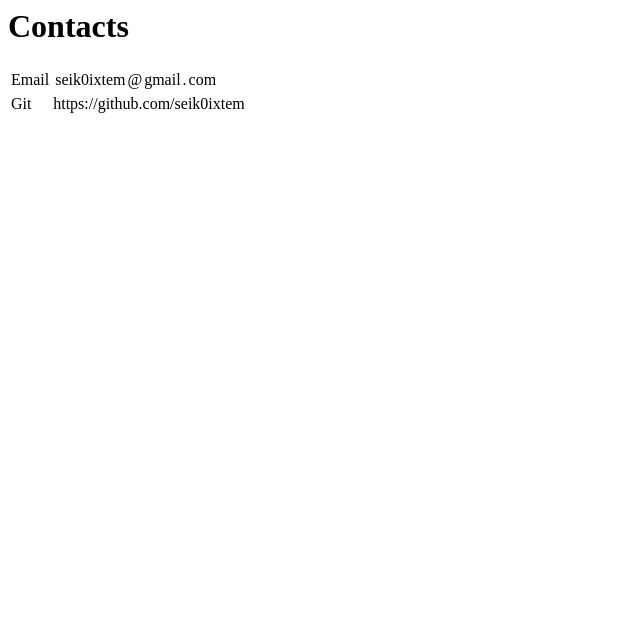
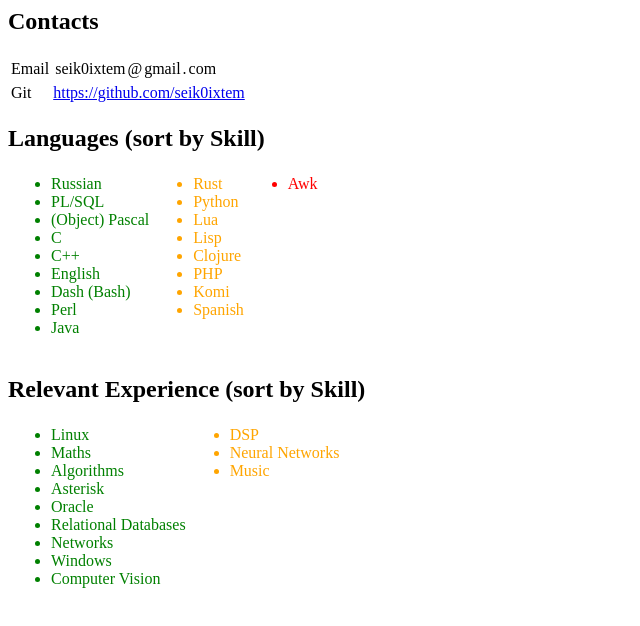
Before and after one commit to seik0ixtem/seik0-site, a plain HTML site: page index.html in a window 1280 px wide. Shown: the whole page, without its empty margins (0-640 px from the left). Drawn offline with Linux system fonts and the light colour scheme.

Commit message:
It's ok for now

```diff
--- a/index.html
+++ b/index.html
@@ -1,8 +1,9 @@
 <header>
 	<title>seik0ixtem</title>
+	<link rel="stylesheet" type="text/css" href="style/main.css">
 </header>
 <body>
-	<h1>Contacts</h1>
+	<h2>Contacts</h2>
 	<table>
 		<tr>
 			<td>Email</td>
@@ -15,7 +16,73 @@
 		</tr>
 		<tr>
 			<td>Git</td>
-			<td>https://github.com/seik0ixtem</td>
+			<td><a href="https://github.com/seik0ixtem">https://github.com/seik0ixtem</a></td>
 		</tr>
 	</table>
+	<h2>Languages (sort by Skill)</h2>
+	<table class="valign-up">
+		<tr>
+			<td>
+				<ul id="color-green">
+					<li>Russian</li>
+					<li>PL/SQL</li>
+					<li>(Object) Pascal</li>
+					<li>C</li>
+					<li>C++</li>
+					<li>English</li>
+					<li>Dash (Bash)</li>
+					<li>Perl</li>
+					<li>Java</li>
+				</ul>
+			</td>
+			<td>
+				<ul id="color-orange">
+					<li>Rust</li>
+					<li>Python</li>
+					<li>Lua</li>
+					<li>Lisp</li>
+					<li>Clojure</li>
+					<li>PHP</li>
+					<li>Komi</li>
+					<li>Spanish</li>
+				</ul>
+			</td>
+			<td>
+				<ul id="color-red">
+					<li>Awk</li>
+				</ul>
+			</td>
+		</tr>
+	</table>
+	<h2>Relevant Experience (sort by Skill)</h2>
+
+	<table class="valign-up">
+		<tr>
+			<td>
+				<ul id="color-green">
+					<li>Linux</li>
+					<li>Maths</li>
+					<li>Algorithms</li>
+					<li>Asterisk</li>
+					<li>Oracle</li>
+					<li>Relational Databases</li>
+					<li>Networks</li>
+					<li>Windows</li>
+					<li>Computer Vision</li>
+				</ul>
+			</td>
+			<td>
+				<ul id="color-orange">
+					<li>DSP</li>
+					<li>Neural Networks</li>
+					<li>Music</li>
+				</ul>
+			</td>
+			<td>
+				<ul id="color-red">
+				</ul>
+			</td>
+		</tr>
+	</table>
+
 </body>
--- /dev/null
+++ b/style/main.css
@@ -0,0 +1,15 @@
+table.valign-up td {
+	vertical-align: top;
+}
+
+#color-red {
+	color: red;
+}
+
+#color-green {
+	color: green;
+}
+
+#color-orange {
+	color: orange;
+}
```
